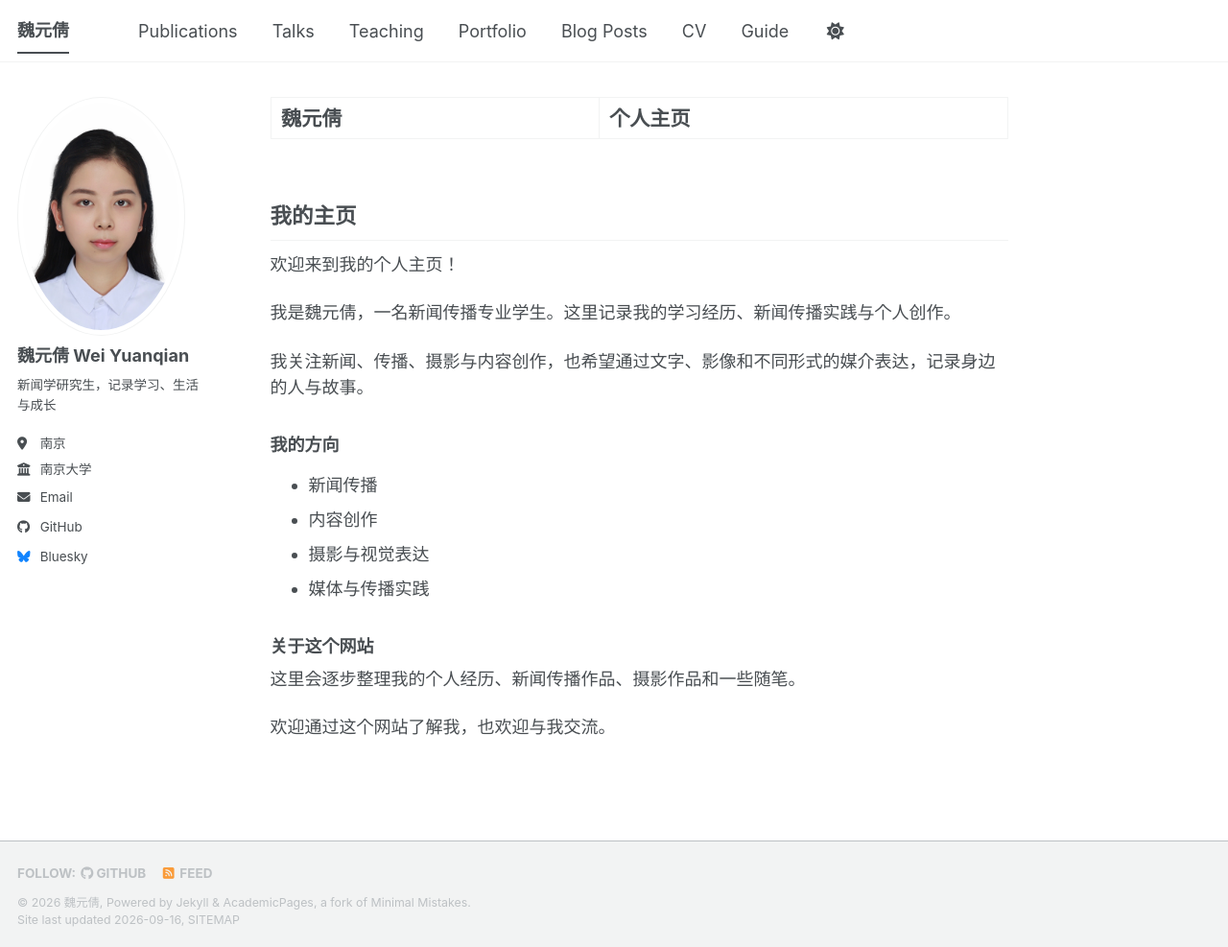
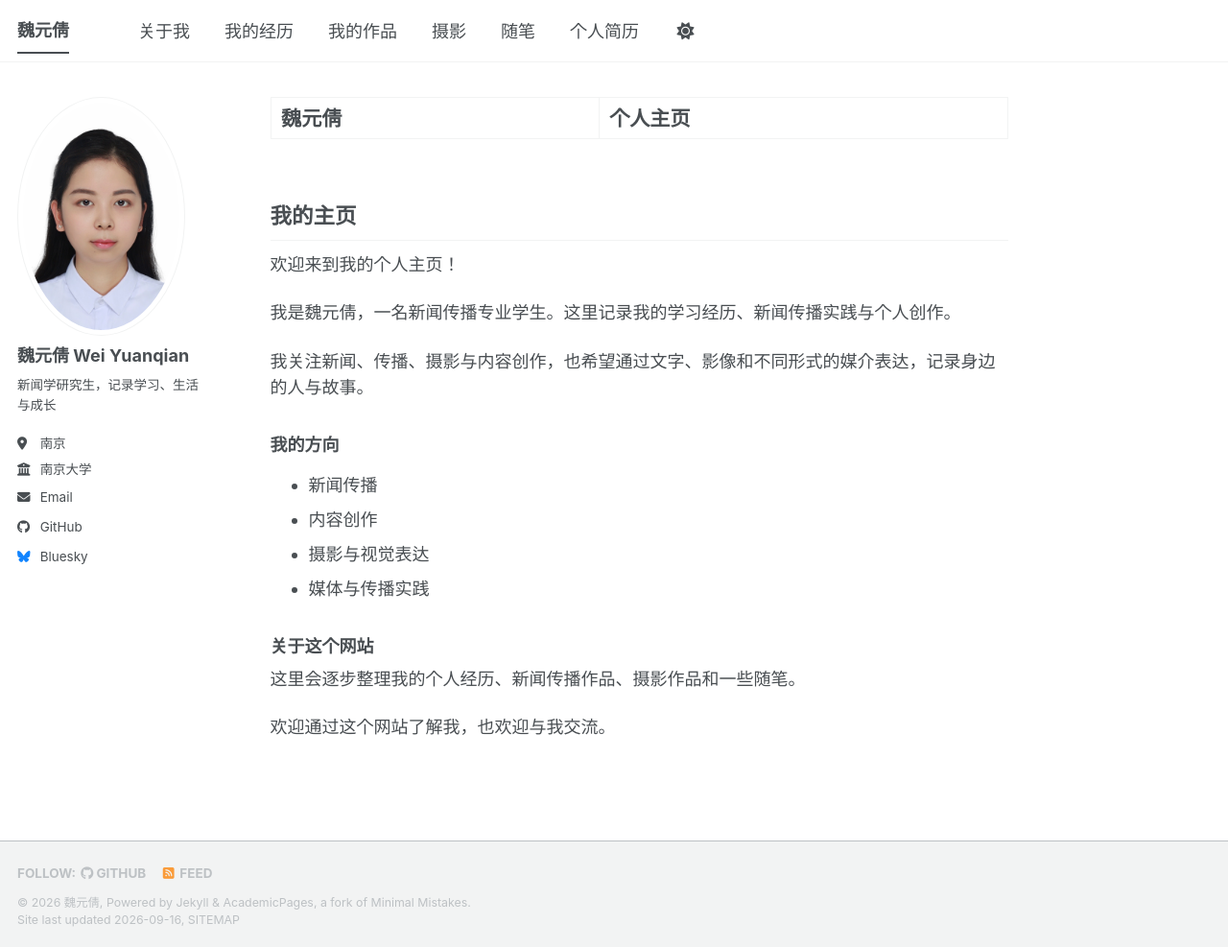
Before and after one commit to weiyuanqian/weiyuanqian.github.io, a Jekyll site: the page built from _pages/about.md, in a window 1280 px wide and 987 px high. Shown: the whole window at 96% size. Built offline with Jekyll 4.4.1, drawn with Linux system fonts in a browser that asks for light colours; a style sheet for code colours, icons or effects is not loaded.

Commit message:
Update navigation.yml

```diff
--- a/_data/navigation.yml
+++ b/_data/navigation.yml
@@ -8,26 +8,23 @@
 #      Markdown formatted page while the second is generated using JSON.
 
 main:
-  - title: "Publications"
-    url: /publications/
+  - title: "关于我"
+    url: /
 
-  - title: "Talks"
-    url: /talks/
+  - title: "我的经历"
+    url: /experience/
 
-  - title: "Teaching"
-    url: /teaching/
+  - title: "我的作品"
+    url: /works/
 
-  - title: "Portfolio"
-    url: /portfolio/
+  - title: "摄影"
+    url: /photography/
 
-  - title: "Blog Posts"
-    url: /year-archive/
+  - title: "随笔"
+    url: /notes/
 
-  - title: "CV"
+  - title: "个人简历"
     url: /cv/
 
   # - title: "CV"
   #   url: /cv-json/
-
-  - title: "Guide"
-    url: /markdown/
```
